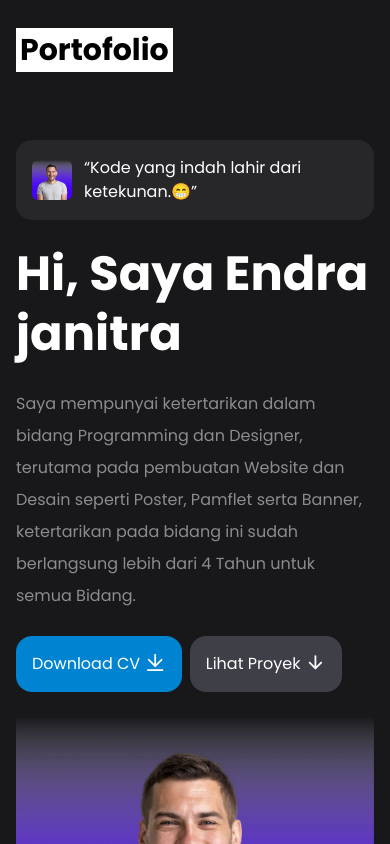
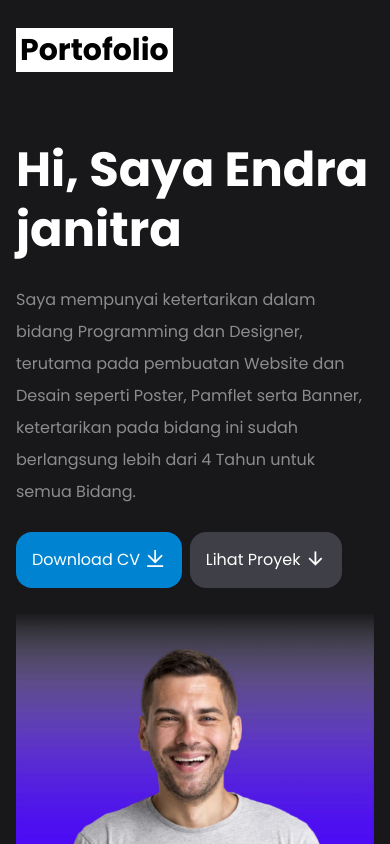
Before and after one commit to endrajanitra/web-portofolio-v2, a React (Vite) app: page / in a window 390 px wide. Shown: the top 844 px of the page. Built offline with nearby package versions, Linux system fonts and the light colour scheme.

Commit message:
hapus yang ui yang tidak perlu

```diff
--- a/src/App.jsx
+++ b/src/App.jsx
@@ -7,10 +7,7 @@ function App() {
     <>
     <div className="hero grid md:grid-cols-2 items-center pt-10 xl:gap-0 gap-6 grid-cols-1">
       <div className="animate__animated animate__fadeInUp animate__delay-2s">
-        <div className="flex items-center gap-3 mb-6 bg-zinc-800 w-fit p-4 rounded-2xl">
-          <img src={DataImage.HeroImage} alt="hero image" className="w-10 rounded-md" loading="lazy"/>
-          <q>Kode yang indah lahir dari ketekunan.😁</q>
-        </div>
+
         <h1 className="text-5xl/tight font-bold mb-6">Hi, Saya Endra janitra</h1>
         <p className="text-base/loose mb-6 opacity-50">Saya mempunyai ketertarikan dalam bidang Programming dan Designer,
         terutama pada pembuatan Website dan Desain seperti Poster, Pamflet serta Banner, ketertarikan pada bidang ini sudah berlangsung lebih dari 4 Tahun untuk semua Bidang.
@@ -26,11 +23,9 @@ function App() {
     {/* tentang */}
     <div className="tentang mt-32 py-10" id="tentang">
       <div className="xl:w-2/3 lg:w-3/4 w-full mx-auto p-7 bg-zinc-800 rounded-lg" data-aos="fade-up" data-aos-duration="1000">
-        <img src={DataImage.HeroImage} alt="image"  className="w-12 rounded-md mb-10 sm:hidden" loading="lazy"/>
         <p className="text-base/loose mb-10">Hi, perkenalkan saya Diky Prayoga, seorang Full Stack Web Developer dan Designer untuk UI/UX Design maupun Product Digital, Saya percaya bahwa desain dan fungsionalitas harus berjalan beriringan,
           sehingga setiap proyek yang saya kembangkan tidak hanya terlihat menarik tetapi juga memberikan pengalaman pengguna yang optimal.</p>
           <div className="flex items-center justify-between">
-            <img src={DataImage.HeroImage} alt="image" className="w-12 rounded-md sm:block hidden" loading="lazy"/>
             <div className="flex items-center gap-6">
               <div>
                 <h1 className="text-4xl mb-1">45<span className="text-sky-600">+</span></h1>
```
